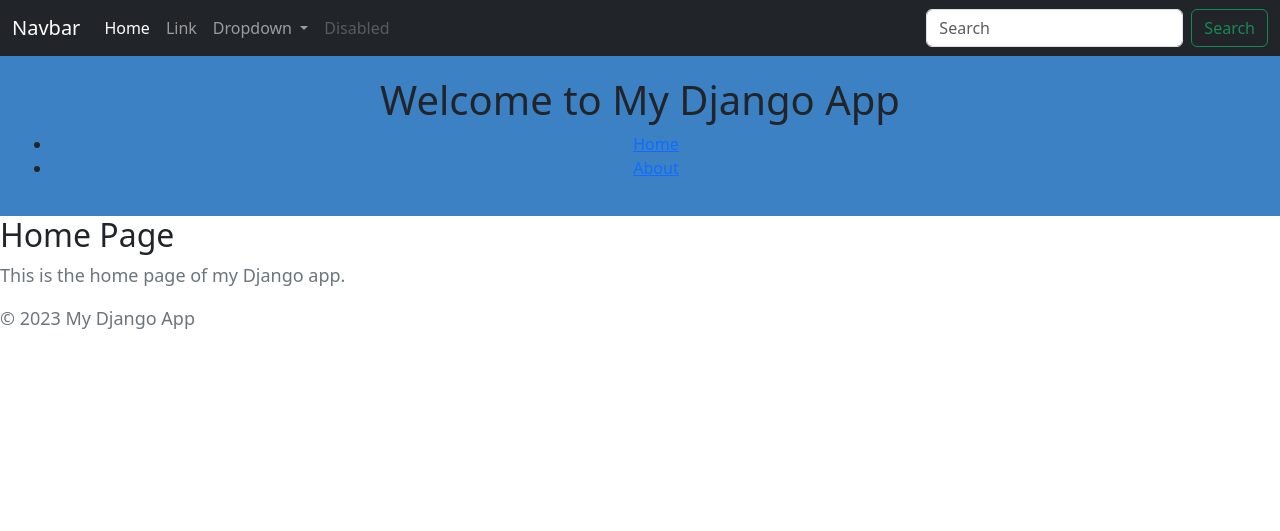
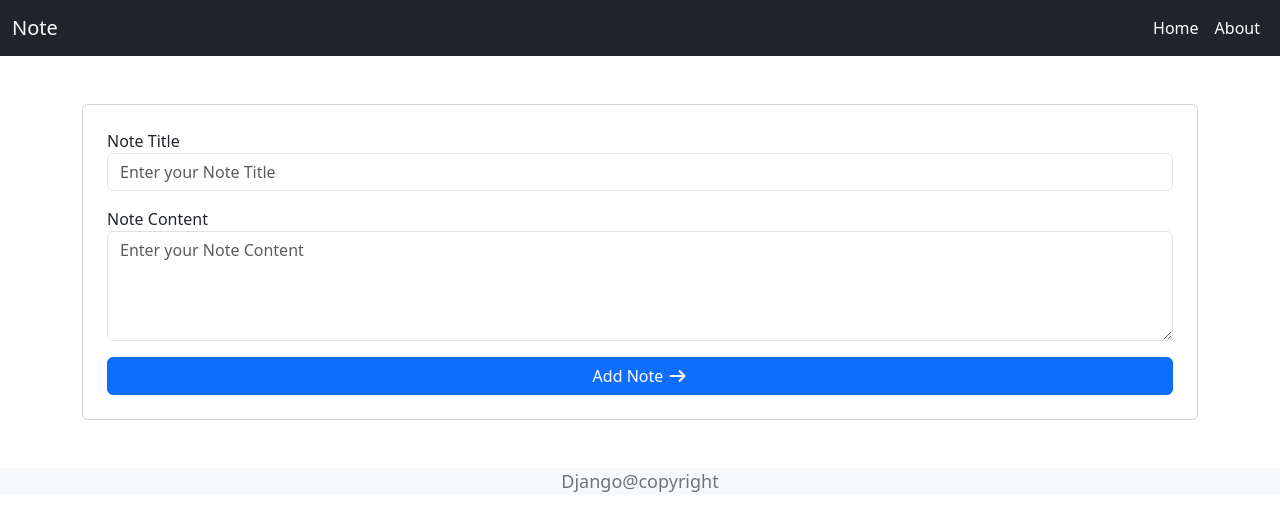
Before and after one commit to Anant-p-sol/Django_revision, a Django app: page / in a window 1280 px wide. Shown: the top 531 px of the page. Run offline with Django 5.2, Linux system fonts and the light colour scheme; some libraries are stand-ins or nearby versions.

Commit message:
message diplayed

```diff
--- /dev/null
+++ b/app/templates/base.html
@@ -0,0 +1,25 @@
+{% load static %}
+<!DOCTYPE html>
+<html lang="en">
+  <head>
+    <meta charset="UTF-8" />
+    <meta name="viewport" content="width=device-width, initial-scale=1" />
+    <title>
+    {% block title %}My Django App{% endblock title %}
+    </title>
+    <link rel="stylesheet" href="{% static 'css/style.css' %}" />
+    <link rel="stylesheet" href="https://cdnjs.cloudflare.com/ajax/libs/font-awesome/7.0.1/css/all.min.css" />
+    <link href="https://cdn.jsdelivr.net/npm/bootstrap@5.3.8/dist/css/bootstrap.min.css" rel="stylesheet" integrity="sha384-sRIl4kxILFvY47J16cr9ZwB07vP4J8+LH7qKQnuqkuIAvNWLzeN8tE5YBujZqJLB" crossorigin="anonymous">
+  </head>
+
+  <body>
+  {% include 'component/navbar.html' %}
+    {% block content %}
+
+    {% endblock content %}
+    <footer>
+       {% include 'component/footer.html' %}
+    </footer>
+    <script src="{% static 'javascript/script.js' %}"></script>
+  </body>
+</html>
--- /dev/null
+++ b/app/templates/component/footer.html
@@ -0,0 +1,3 @@
+<div class="py5 bg-light">
+<p class="text-center">Django@copyright</p>
+</div>
--- a/app/templates/component/navbar.html
+++ b/app/templates/component/navbar.html
@@ -1,36 +1,19 @@
 <nav class="navbar navbar-expand-lg bg-dark navbar-dark">
   <div class="container-fluid">
-    <a class="navbar-brand" href="#">Navbar</a>
+    <a class="navbar-brand"> Note </a>
     <button class="navbar-toggler" type="button" data-bs-toggle="collapse" data-bs-target="#navbarSupportedContent" aria-controls="navbarSupportedContent" aria-expanded="false" aria-label="Toggle navigation">
       <span class="navbar-toggler-icon"></span>
     </button>
     <div class="collapse navbar-collapse" id="navbarSupportedContent">
-      <ul class="navbar-nav me-auto mb-2 mb-lg-0">
+      <ul class="navbar-nav ms-auto mb-2 mb-lg-0">
         <li class="nav-item">
-          <a class="nav-link active" aria-current="page" href="#">Home</a>
+          <a class="nav-link active" aria-current="page" href={% url 'home' %}>Home</a>
         </li>
         <li class="nav-item">
-          <a class="nav-link" href="#">Link</a>
+          <a class="nav-link active" aria-current="page" href={% url 'about' %}>About</a>
         </li>
-        <li class="nav-item dropdown">
-          <a class="nav-link dropdown-toggle" href="#" role="button" data-bs-toggle="dropdown" aria-expanded="false">
-            Dropdown
-          </a>
-          <ul class="dropdown-menu">
-            <li><a class="dropdown-item" href="#">Action</a></li>
-            <li><a class="dropdown-item" href="#">Another action</a></li>
-            <li><hr class="dropdown-divider"></li>
-            <li><a class="dropdown-item" href="#">Something else here</a></li>
-          </ul>
-        </li>
-        <li class="nav-item">
-          <a class="nav-link disabled" aria-disabled="true">Disabled</a>
-        </li>
+
       </ul>
-      <form class="d-flex" role="search">
-        <input class="form-control me-2" type="search" placeholder="Search" aria-label="Search"/>
-        <button class="btn btn-outline-success" type="submit">Search</button>
-      </form>
     </div>
   </div>
 </nav>
--- a/app/templates/index.html
+++ b/app/templates/index.html
@@ -1,31 +1,25 @@
-{% load static %}
-<!DOCTYPE html>
-<html lang="en">
-  <head>
-    <meta charset="UTF-8" />
-    <meta name="viewport" content="width=device-width, initial-scale=1" />
-    <title>My Django App</title>
-    <link rel="stylesheet" href="{% static 'css/style.css' %}" />
-    <link href="https://cdn.jsdelivr.net/npm/bootstrap@5.3.8/dist/css/bootstrap.min.css" rel="stylesheet" integrity="sha384-sRIl4kxILFvY47J16cr9ZwB07vP4J8+LH7qKQnuqkuIAvNWLzeN8tE5YBujZqJLB" crossorigin="anonymous">
-  </head>
-  <body>
-  {% include 'component/navbar.html' %}
-    <header>
-      <h1>Welcome to My Django App</h1>
-      <nav>
-        <ul>
-          <li><a href="{% url 'home' %}">Home</a></li>
-          <li><a href="{% url 'about' %}">About</a></li>
-        </ul>
-      </nav>
-    </header>
-    <main>
-      <h2>Home Page</h2>
-      <p>This is the home page of my Django app.</p>
-    </main>
-    <footer>
-      <p>&copy; 2023 My Django App</p>
-    </footer>
-    <script src="{% static 'javascript/script.js' %}"></script>
-  </body>
-</html>
+{% extends 'base.html' %}
+{% block title %}
+{{ block.super }} - Home page
+{% endblock title %}
+
+    {% block content %}
+        <div class="container py-5">
+          <form action={% url 'save_data' %} method="POST" class="container mx-auto card p-4">
+          {% csrf_token %}
+          <div class="mb-3">
+          <label for="title" class="text-lg">Note Title</label>
+          <input name="Title" id="title" type="text" class="form-control" placeholder="Enter your Note Title">
+          </div>
+          <div class="mb-3">
+          <label for="content" class="text-400">Note Content</label>
+          <textarea name="Description"  id="content" class="form-control" rows="4" placeholder="Enter your Note Content"></textarea>
+          </div>
+          <button type="submit" class="btn btn-primary">Add Note
+          <i class="fa-solid fa-arrow-right"></i>
+          </button>
+          </form>
+
+        </div>
+
+    {% endblock content %}
--- a/app/urls.py
+++ b/app/urls.py
@@ -1,8 +1,9 @@
 
-from app.views import home_view, about_view
+from app.views import home_view, about_view,save_data_view
 from django.urls import path
 
 urlpatterns = [
     path('', home_view, name='home'),
-    path('about/', about_view, name='about')
+    path('ds324adwewrrwerr3342', about_view, name='about'),
+    path('ds324adwe576ft67jk42', save_data_view, name='save_data'),
 ]
--- a/app/views.py
+++ b/app/views.py
@@ -6,4 +6,11 @@ from django.http import HttpResponse
 def home_view(request):
     return render(request, 'index.html')
 def about_view(request):
-    return HttpResponse("This is the about page.")
+    return render(request, 'about.html')
+
+def save_data_view(request):
+    print(request.POST)
+    title = request.POST.get("Title","")
+    description = request.POST.get("Description","")
+
+    return HttpResponse(f"data save Title = {title} Description = {description}")
```
Also changed, not shown: app/templates/about.html (added, +10 -0 lines).
